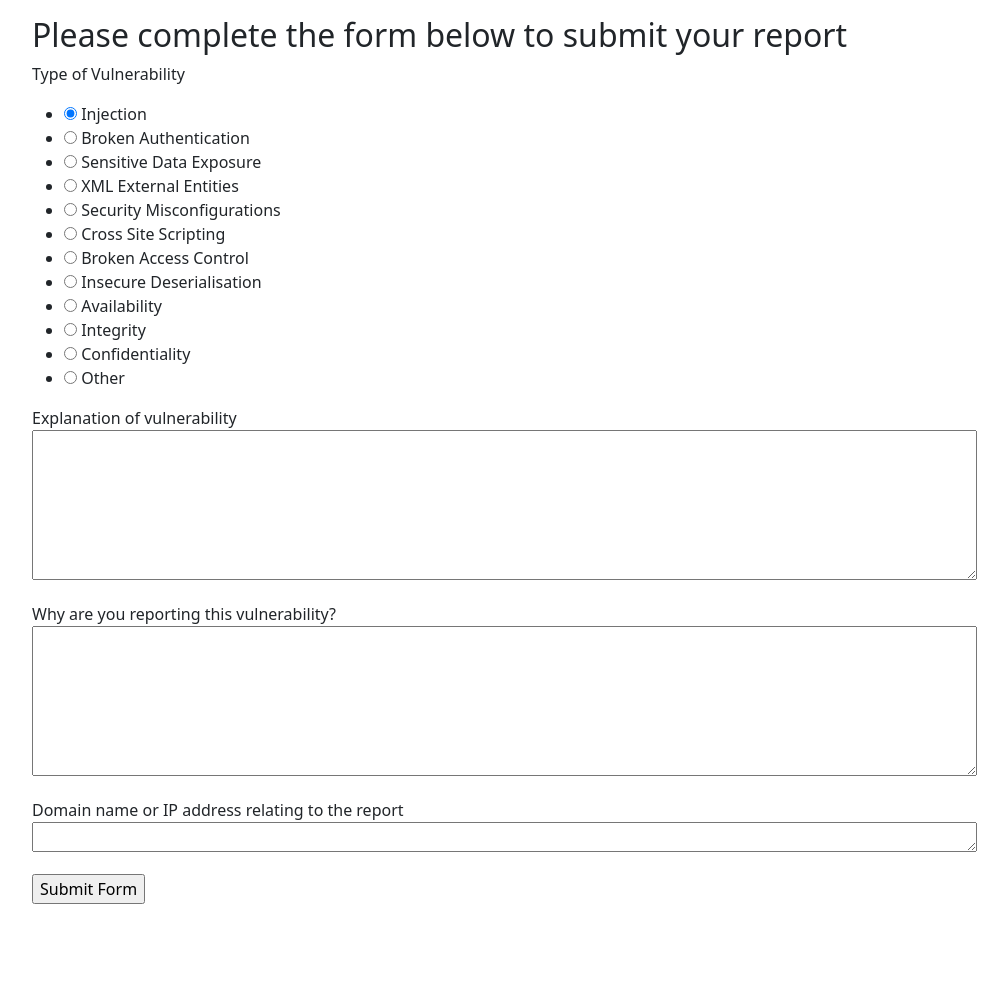
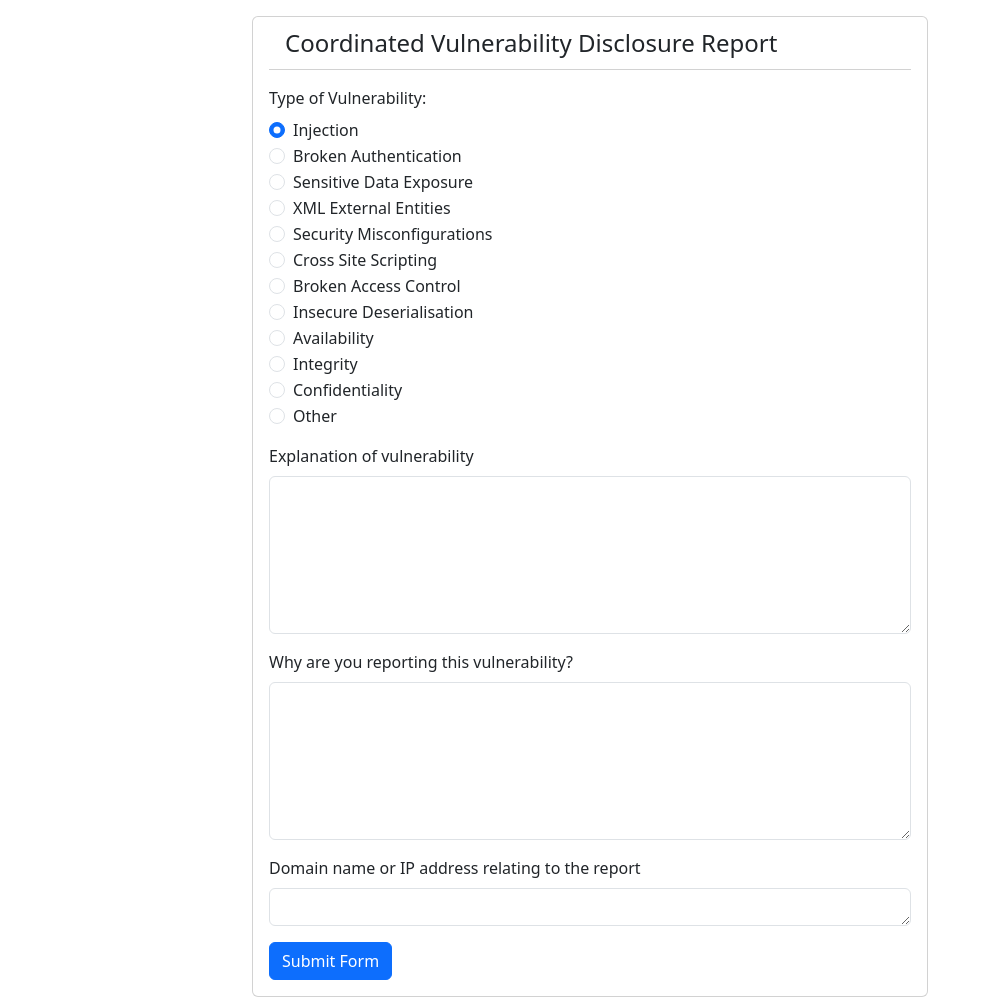
Before and after one commit to nmajola81/ssd-project, a Flask app: page /submitreport in a window 1280 px wide. Shown: the part 56-1053 px from the top of the page, without its empty margins (50-1058 px from the left). Before the commit the page ends 960 px from the top, so only its background shows below. Run offline with Flask 3, Linux system fonts and the light colour scheme; a user stored in the database is signed in.

Commit message:
Improved look of report form.

```diff
--- a/form.py
+++ b/form.py
@@ -48,9 +48,9 @@ class ReportForm(FlaskForm):
                   ('other', 'Other')]
 
     vulnerability = RadioField('Type of Vulnerability', choices=vuln_types, default="injection", validators=[InputRequired()])
-    explanation = TextAreaField('Explanation of vulnerability', validators=[InputRequired()])
-    whyreport = TextAreaField('Why are you reporting this vulnerability?', validators=[InputRequired()])
-    domainip = TextAreaField('Domain name or IP address relating to the report', validators=[InputRequired(), Length(min=1, max=50)])
+    explanation = TextAreaField('Explanation of vulnerability', validators=[InputRequired(), Length(min=1, max=1000)])
+    whyreport = TextAreaField('Why are you reporting this vulnerability?', validators=[InputRequired(), Length(min=1, max=1000)])
+    domainip = TextAreaField('Domain name or IP address relating to the report', validators=[InputRequired(), Length(min=1, max=100)])
     submit = SubmitField('Submit Form')
 
 class MessageForm(FlaskForm):
--- a/templates/report.html
+++ b/templates/report.html
@@ -6,46 +6,67 @@
 
 {% block body %}
 
-<div class="container"> <!Puts the body content in a container to improve layout>
-    <h2>Please complete the form below to submit your report</h2>
+    <div class="container mx-auto" style="max-width: 700px">
 
-    <form action="" method="post" novalidate>
-        {{form.csrf_token}}
+        <div class="row">
 
-        <p>
-            {{form.hidden_tag()}} <!-- A hidden field which enables CSRF protection-->
-            {{form.vulnerability.label}}<br>
-            {{form.vulnerability}}
+            <div class="col">
+                <div class="card">
+                    <div class="card-header bg-transparent mx-3">
+                        <legend class="mb-0">Coordinated Vulnerability Disclosure Report</legend>
+                    </div>
+                    <div class="card-body">
+                        <form action="" method="post">
+                            {{ form.csrf_token }}
+                            {{ form.hidden_tag() }} <!-- A hidden field which enables CSRF protection-->
+                            <fieldset class="form-group">
 
-        </p>
-
-        <p>
-        {{form.explanation.label}}<br>
-        {{form.explanation(cols="100", rows="6")}}
-        </p>
+                                <div class="mb-6">
 
 
-        <p>
-        {{form.whyreport.label}}<br>
-        {{form.whyreport(cols="100", rows="6")}}
-        </p>
+                                    {{ form.vulnerability.label(class="form-label") }}:
+                                    {% for subfield in form.vulnerability %}
+                                        <div class="form-check">
+                                            {{ subfield(class_='form-check-input') }}
+                                            <label class="form-check-label"
+                                                   for="{{ subfield.id }}">{{ subfield.label }}</label>
+                                        </div>
+                                    {% endfor %}
 
-        <p>
-            {{form.domainip.label}}<br>
-            {{form.domainip(cols="100", rows="1")}}
-        </p>
-
-        </p>
+                                    {#
+                                    <br>
+                                    {{ form.vulnerability }}
+                                 #}
 
 
-            {{form.submit()}}
-        </p>
+                                </div>
+
+                                <div class="my-3">
+                                    {{ form.explanation.label(class="form-label") }}<br>
+                                    {{ form.explanation(rows="6", class="form-control flex-grow-1 me-3") }}
+                                </div>
 
 
-        </p>
+                                <div class="my-3">
+                                    {{ form.whyreport.label(class="form-label") }}<br>
+                                    {{ form.whyreport(rows="6", class="form-control flex-grow-1 me-3") }}
+                                </div>
 
-    </form>
+                                <div class="my-3">
+                                    {{ form.domainip.label(class="form-label") }}<br>
+                                    {{ form.domainip(rows="1", class="form-control flex-grow-1 me-3") }}
+                                </div>
 
 
-</div>
+                                {{ form.submit(class="btn btn-primary") }}
+
+                            </fieldset>
+                        </form>
+                    </div>
+                </div>
+            </div>
+
+        </div>
+
+    </div>
 {% endblock %}
```
